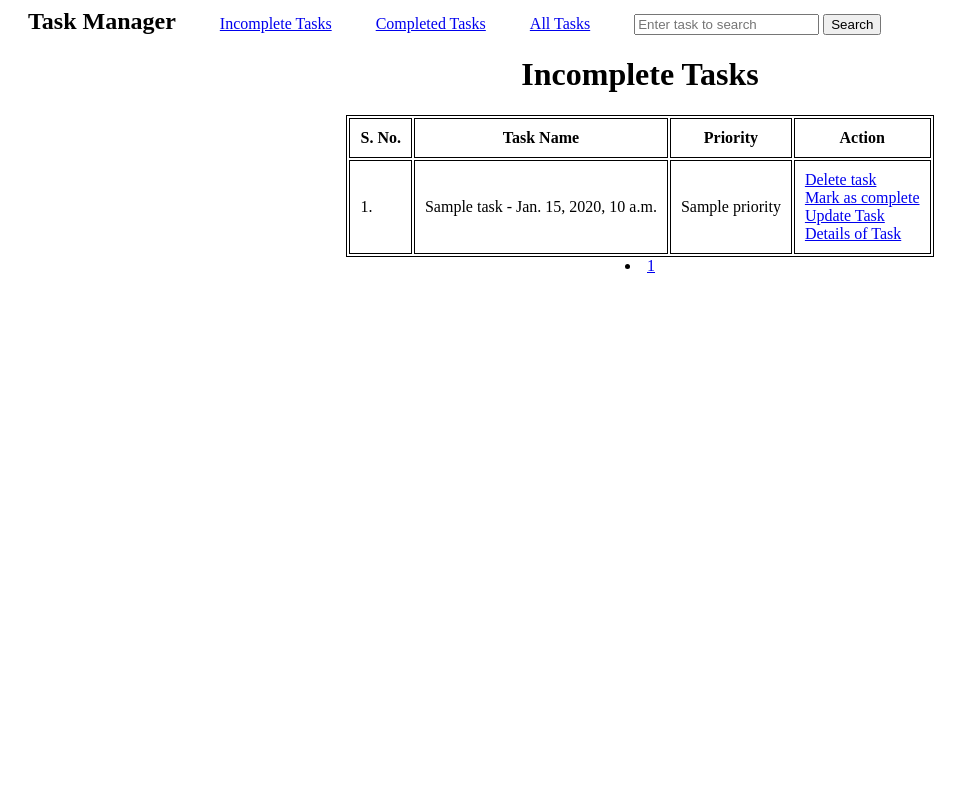
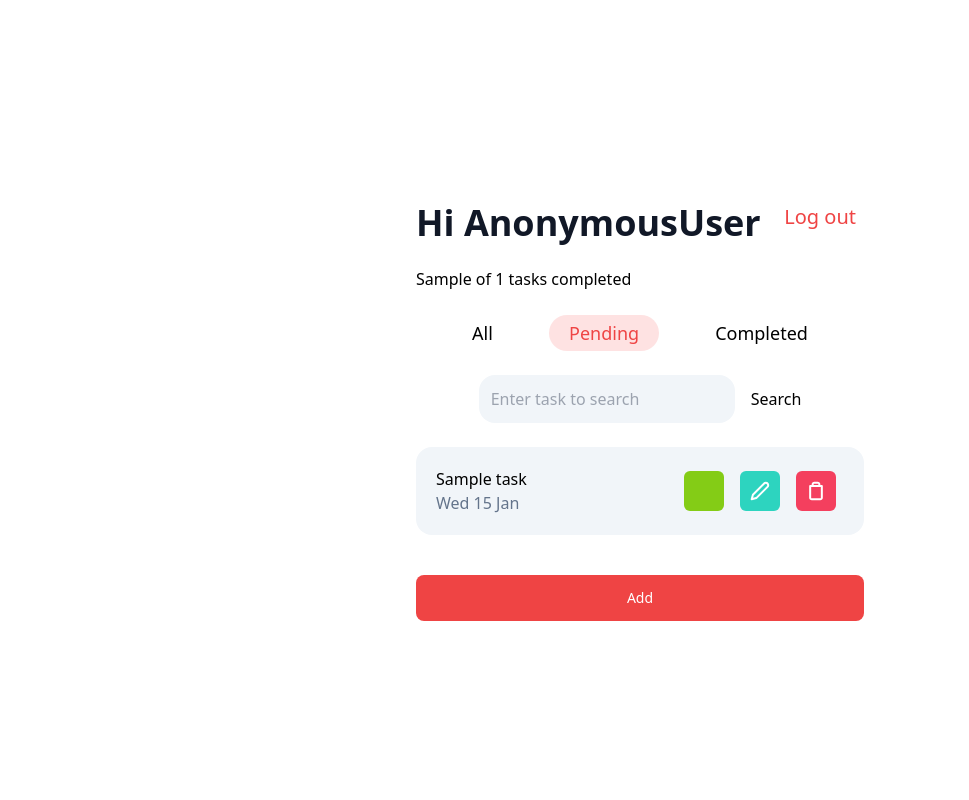
Before and after one commit to naman114/GDC-Level-6-Milestone, a Django app: template templates/pending_tasks.html in a window 1280 px wide. Shown: the whole page, without its empty margins (0-969 px from the left). Run offline with Django 3.2, Linux system fonts and the light colour scheme; the template is opened without the code that fills it: most values are stand-ins (such as "Sample title", 1, 10 or a date in 2020); some libraries are stand-ins or nearby versions.

Commit message:
Add pending tasks template

```diff
--- a/templates/pending_tasks.html
+++ b/templates/pending_tasks.html
@@ -1,80 +1,184 @@
-<!-- Navbar -->
-<nav class="navbar">
-  <h1 class="navbar-item">Task Manager</h1>
-  <a href="/tasks" class="navbar-item">Incomplete Tasks</a>
-  <a href="/completed_tasks" class="navbar-item">Completed Tasks</a>
-  <a href="/all_tasks" class="navbar-item">All Tasks</a>
-  <form action="" method="get" class="navbar-item search-bar">
-    <input type="text" name="search" placeholder="Enter task to search" />
-    <input type="submit" value="Search" />
-  </form>
-</nav>
-<div class="container">
-  <!-- Add new task -->
-  <!-- <h1>Add New Task</h1>
-  <form action="/add-task" method="get" class="form">
-    <label for="task" class="label-text"> Task: </label>
-    <input type="text" name="task" /><br />
-    <input type="submit" value="Submit" />
-  </form> -->
+<!DOCTYPE html>
+<html lang="en" class="h-full">
+  <head>
+    <meta charset="UTF-8" />
+    <meta http-equiv="X-UA-Compatible" content="IE=edge" />
+    <meta name="viewport" content="width=device-width, initial-scale=1.0" />
+    <title>Task Manager | Pending Tasks</title>
+    <script src="https://cdn.tailwindcss.com"></script>
+    <script src="https://code.iconify.design/2/2.1.2/iconify.min.js"></script>
+  </head>
+  <body class="h-full">
+    <div
+      class="min-h-full flex items-center justify-center py-12 px-4 sm:px-6 lg:px-8"
+    >
+      <div class="max-w-md w-full space-y-6">
+        <div class="flex justify-between">
+          <h2 class="mt-6 text-4xl font-bold text-gray-900">
+            Hi {{ request.user }}
+          </h2>
+          <h2 class="mt-6 mr-2 text-xl text-red-500 hover:cursor-pointer">
+            <a href="/user/logout">Log out</a>
+          </h2>
+        </div>
 
-  <!-- Display pending tasks -->
-  <h1>Incomplete Tasks</h1>
-  <table class="table">
-    <tr class="table">
-      <th class="table table-item">S. No.</th>
-      <th class="table table-item">Task Name</th>
-      <th class="table table-item">Priority</th>
-      <th class="table table-item">Action</th>
-    </tr>
-    {% for task in tasks %}
-    <tr>
-      <td class="table table-item">{{ forloop.counter }}.</td>
-      <td class="table table-item">{{task.title}} - {{ task.created_date }}</td>
-      <td class="table table-item">{{task.priority}}</td>
-      <td class="table table-item">
-        <a href="/delete-task/{{ task.id }}">Delete task</a> <br />
-        <a href="/complete_task/{{ task.id }}">Mark as complete</a> <br />
-        <a href="/update-task/{{ task.id }}">Update Task</a> <br />
-        <a href="/detail-task/{{ task.id }}">Details of Task</a> <br />
-      </td>
-    </tr>
-    {% endfor %}
-  </table>
+        <!-- TODO: Fix completed_tasks and total_tasks count -->
+        <h3>{{ completed_tasks }} of {{ total_tasks }} tasks completed</h3>
+        <div class="flex justify-evenly">
+          <h2 class="text-lg hover:cursor-pointer px-5 py-1">
+            <a href="/all_tasks">All</a>
+          </h2>
+          <h2
+            class="text-lg hover:cursor-pointer px-5 py-1 text-red-500 bg-red-100 rounded-3xl"
+          >
+            <a href="/tasks">Pending</a>
+          </h2>
+          <h2 class="text-lg hover:cursor-pointer px-5 py-1">
+            <a href="/completed_tasks">Completed</a>
+          </h2>
+        </div>
 
-  {% for page in paginator.page_range %}
-  <li>
-    <a href="?page={{ page }}&search={{request.GET.search}}">{{ page }}</a>
-  </li>
-  {% endfor %}
-</div>
+        <form action="" method="get" class="flex justify-center">
+          <input
+            class="bg-slate-100 w-64 p-3 mr-4 rounded-2xl focus:outline-none"
+            type="text"
+            name="search"
+            placeholder="Enter task to search"
+          />
+          <input type="submit" value="Search" />
+        </form>
 
-<style>
-  .container {
-    display: flex;
-    flex-direction: column;
-    align-items: center;
-  }
-  .navbar-item {
-    display: inline;
-    margin-right: 20px;
-    margin-left: 20px;
-  }
-  .search-bar {
-    display: inline;
-  }
-  .table {
-    border: 1px solid black;
-  }
-  .table-item {
-    padding: 10px;
-  }
-  .form {
-    display: flex;
-    flex-direction: column;
-    align-items: center;
-  }
-  .label-text {
-    margin-bottom: 7px;
-  }
-</style>
+        <div class="flex flex-col">
+          {% for task in tasks %}
+          <div
+            class="flex justify-between bg-slate-100 p-5 rounded-2xl mb-2 hover:cursor-pointer hover:bg-slate-200"
+          >
+            <a href="/detail-task/{{ task.id }}">
+              <div>
+                <h3>{{ task.title }}</h3>
+                <h3 class="text-slate-500">
+                  {{ task.created_date|date:"D d M" }}
+                </h3>
+              </div>
+            </a>
+            <div class="flex items-center">
+              <!-- Mark as complete icon -->
+              <a href="/complete_task/{{ task.id }}">
+                <div
+                  class="bg-lime-500 w-10 h-10 mx-2 flex justify-center items-center rounded-md"
+                >
+                  <span
+                    class="iconify text-white w-5 h-5"
+                    data-icon="subway:tick"
+                  ></span>
+                </div>
+              </a>
+              <!-- Update task icon -->
+              <a href="/update-task/{{ task.id }}">
+                <div
+                  class="bg-teal-400 w-10 h-10 mx-2 flex justify-center items-center rounded-md"
+                >
+                  <svg
+                    width="20"
+                    height="20"
+                    viewBox="0 0 20 20"
+                    fill="none"
+                    xmlns="http://www.w3.org/2000/svg"
+                  >
+                    <path
+                      d="M14.1667 2.5C14.3856 2.28113 14.6455 2.10752 14.9314 1.98906C15.2174 1.87061 15.5239 1.80965 15.8334 1.80965C16.1429 1.80965 16.4494 1.87061 16.7354 1.98906C17.0214 2.10752 17.2812 2.28113 17.5001 2.5C17.719 2.71887 17.8926 2.97871 18.011 3.26468C18.1295 3.55064 18.1904 3.85714 18.1904 4.16667C18.1904 4.4762 18.1295 4.7827 18.011 5.06866C17.8926 5.35463 17.719 5.61447 17.5001 5.83334L6.25008 17.0833L1.66675 18.3333L2.91675 13.75L14.1667 2.5Z"
+                      stroke="white"
+                      stroke-width="2"
+                      stroke-linecap="round"
+                      stroke-linejoin="round"
+                    />
+                  </svg>
+                </div>
+              </a>
+              <!-- Delete task icon -->
+              <a href="/delete-task/{{ task.id }}">
+                <div
+                  class="bg-rose-500 w-10 h-10 mx-2 flex justify-center items-center rounded-md"
+                >
+                  <svg
+                    width="14"
+                    height="20"
+                    viewBox="0 0 14 20"
+                    fill="none"
+                    xmlns="http://www.w3.org/2000/svg"
+                  >
+                    <path
+                      d="M3.66675 5V3.33333C3.66675 2.8913 3.84234 2.46738 4.1549 2.15482C4.46746 1.84226 4.89139 1.66666 5.33342 1.66666H8.66675C9.10878 1.66666 9.5327 1.84226 9.84526 2.15482C10.1578 2.46738 10.3334 2.8913 10.3334 3.33333V5M12.8334 5V16.6667C12.8334 17.1087 12.6578 17.5326 12.3453 17.8452C12.0327 18.1577 11.6088 18.3333 11.1667 18.3333H2.83341C2.39139 18.3333 1.96746 18.1577 1.6549 17.8452C1.34234 17.5326 1.16675 17.1087 1.16675 16.6667V5H12.8334Z"
+                      stroke="white"
+                      stroke-width="2"
+                      stroke-linecap="round"
+                      stroke-linejoin="round"
+                    />
+                  </svg>
+                </div>
+              </a>
+            </div>
+          </div>
+          {% endfor %}
+        </div>
+
+        {% if is_paginated %}
+
+        <div class="flex justify-center">
+          {% if page_obj.has_previous %}
+          <div class="flex items-center mr-2">
+            <a
+              href="?page={{ page_obj.previous_page_number }}&search={{request.GET.search}}"
+            >
+              <span
+                class="iconify text-red-500 h-5 w-5"
+                data-icon="bxs:left-arrow"
+              ></span>
+            </a>
+          </div>
+          {% else %}
+          <div class="flex items-center mr-2">
+            <span
+              class="iconify text-slate-500 h-5 w-5"
+              data-icon="bxs:left-arrow"
+            ></span>
+          </div>
+          {% endif %}
+          <div
+            class="border-2 border-red-500 rounded-md px-2 py-1 flex justify-center w-min"
+          >
+            {{ page_obj.number }}
+          </div>
+          {% if page_obj.has_next %}
+          <div class="flex items-center ml-2">
+            <a
+              href="?page={{ page_obj.next_page_number }}&search={{request.GET.search}}"
+            >
+              <span
+                class="iconify text-red-500 h-5 w-5"
+                data-icon="bxs:right-arrow"
+              ></span>
+            </a>
+          </div>
+          {% else %}
+          <div class="flex items-center ml-2">
+            <span
+              class="iconify text-slate-500 h-5 w-5"
+              data-icon="bxs:right-arrow"
+            ></span>
+          </div>
+          {% endif %}
+        </div>
+        {% endif %}
+
+        <a href="/create-task">
+          <div
+            class="mt-8 group relative w-full flex justify-center py-3 px-4 border border-transparent text-sm font-medium rounded-lg text-white bg-red-500 hover:bg-red-600 focus:outline-none focus:ring-2 focus:ring-offset-2 focus:ring-red-500"
+          >
+            Add
+          </div>
+        </a>
+      </div>
+    </div>
+  </body>
+</html>
```
